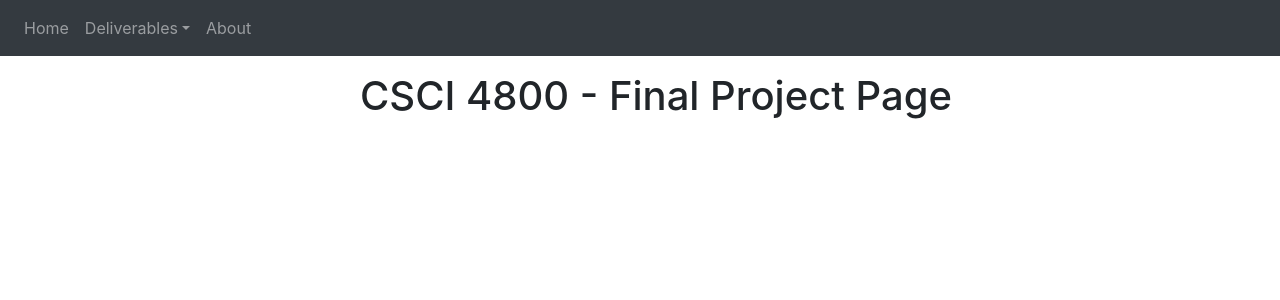
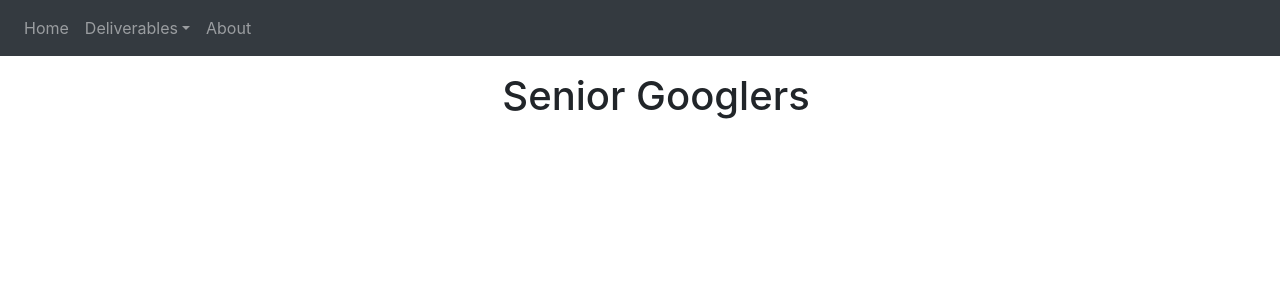
Before and after one commit to twh58439/twh58439.github.io, a Nuxt app: page / in a window 1280 px wide. Shown: the top 300 px of the page. Built offline with nearby package versions, Linux system fonts and the light colour scheme.

Commit message:
added name to page

```diff
--- a/components/Welcome.vue
+++ b/components/Welcome.vue
@@ -1,6 +1,6 @@
 <template>
   <b-container fluid class="m-3 d-flex justify-content-center">
-		<h1>CSCI 4800 - Final Project Page</h1>
+    <h1>Senior Googlers</h1>
   </b-container>
 </template>
 
--- a/pages/index.vue
+++ b/pages/index.vue
@@ -10,7 +10,7 @@ export default {
   // Meta information
   head() {
     return {
-      title: "Senior Googler's 4800 Project Page",
+      title: "Senior Googlers 4800 Project Page",
     };
   },
 };
```
